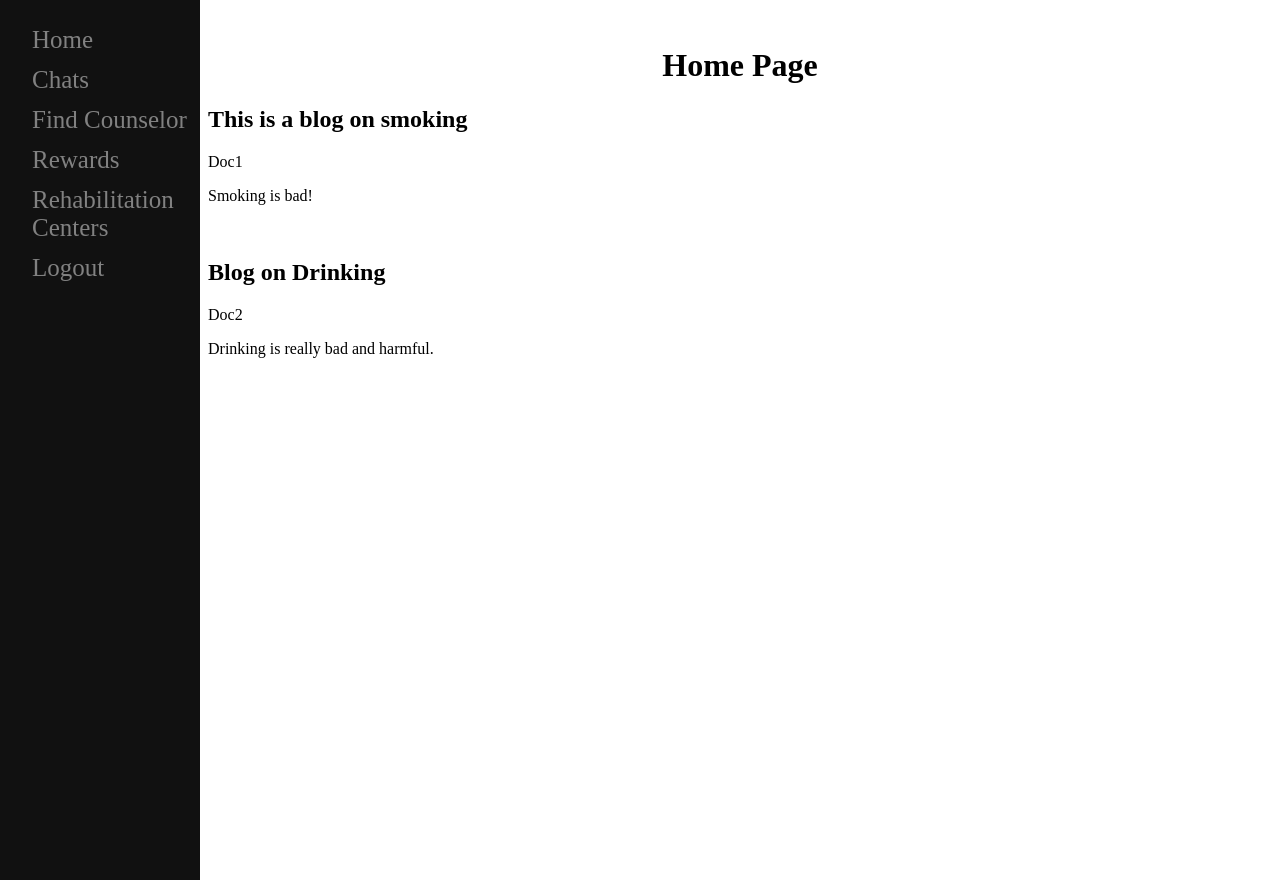
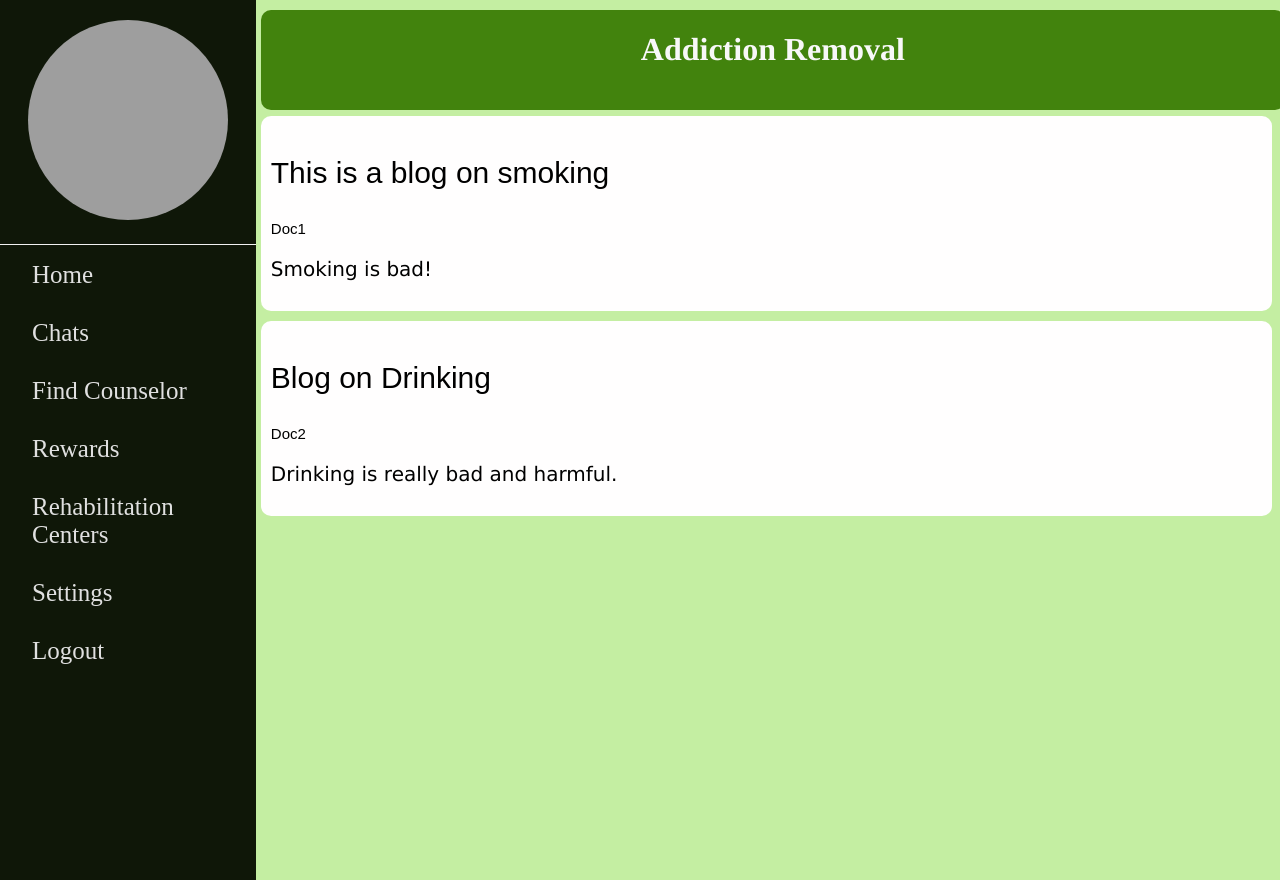
Before and after one commit to pvskand/addictionRemoval, a PHP site: page /addictionRemoval/html/index.php in a window 1280 px wide. Run offline with PHP 8.4, Linux system fonts and the light colour scheme; data comes from the database, SQL or seed files in the repository; grey boxes are pictures that could not be loaded.

Commit message:
UI changes

```diff
--- a/css/homepage.css
+++ b/css/homepage.css
@@ -1,11 +1,51 @@
+#pageTitle{
+    font-family: Times;
+    color: #F8F8F8;
+}
+
+#pageHeaderDiv{
+    background-color: #42830D;
+    position: fixed;
+    top: 10px;
+    display: table;
+    height: 100px;
+    vertical-align:middle;
+    margin-bottom: 100px;
+    width: 80%;
+    text-align: center;
+    margin-bottom: 5px;
+    border-radius: 10px;
+}
+
+#profilePhoto{
+    height: 200px;
+    width: 200px;
+    border-radius: 50%;
+}
+
+#profileDiv{
+    margin-bottom: 20px;
+    text-align: center;
+    vertical-align: middle;
+    height: auto;
+    width: auto;
+}
+
+#seperate{
+    height: 1px;
+    margin-bottom: 10px;
+    width: 100%;
+    background-color: #f1f1f1;
+}
+
 .sidenav {
     height: 100%;
-    width: 200px;
+    width: 20%;
     position: fixed;
     z-index: 1;
     top: 0;
     left: 0;
-    background-color: #111;
+    background-color: #0F1708;
     overflow-x: hidden;
     padding-top: 20px;
 }
@@ -14,19 +54,41 @@
     padding: 6px 6px 6px 32px;
     text-decoration: none;
     font-size: 25px;
-    color: #818181;
+    color: #e0e0e0;
     display: block;
 }
 
 .sidenav a:hover {
-    color: #f1f1f1;
+    color: #c4f52e;
 }
 
 .main {
-    margin-left: 200px; /* Same as the width of the sidenav */
+    margin-left: 20%; /* Same as the width of the sidenav */
 }
 
 @media screen and (max-height: 450px) {
   .sidenav {padding-top: 15px;}
   .sidenav a {font-size: 18px;}
 }
+
+.divBlog{
+    background-color: #FFFEFE;
+    padding: 10px;
+    margin-bottom: 10px;
+    border-radius: 10px;
+}
+
+.blogTitle{
+    font-size: 30px;
+    font-family: sans-serif;
+}
+
+.blogContent{
+    font-family: Verdana;
+    font-size: 20px;
+}
+
+.docNameBlog{
+    font-size: 15px;
+    font-family: Arial;
+}
--- a/css/register.css
+++ b/css/register.css
@@ -5,6 +5,7 @@
 	padding-right: 20px;
 	border-style: groove;
 	width: 50%;
+	height: 100%;
 }
 
 
--- a/html/index.php
+++ b/html/index.php
@@ -2,10 +2,10 @@
 <html>
 <head>
 	<title>HomePage</title>
-	<link rel="stylesheet" href="../css/homepage.css" />
+	 <link rel="stylesheet" type="text/css" href="../css/homepage.css">
 	<script src="../js/homepage.js"></script>
 </head>
-<body>
+<body bgcolor="#C4EEA2">
 
 <?php
 
@@ -17,16 +17,24 @@ include("../html/api.php");
 
 
 <div id="mySidenav" class="sidenav">
-  <a href="#">Home</a>
-  <a href="#">Chats</a>
-  <a href="addictions.php">Find Counselor</a>
-  <a href="#">Rewards</a>
-  <a href="#">Rehabilitation Centers</a>
-  <a href="#">Logout</a>
+  <div id="profileDiv">
+    <img src="../images/profile.png" id="profilePhoto" />
+  </div>
+  <div id="seperate"> </div>
+  <a href="#">Home</a><br>
+  <a href="#">Chats</a><br>
+  <a href="addictions.php">Find Counselor</a><br>
+  <a href="#">Rewards</a><br>
+  <a href="#">Rehabilitation Centers</a><br>
+  <a href="#">Settings</a><br>
+  <a href="#">Logout</a><br>
 </div>
 
 <div class="main">
-  <center><h1>Home Page</h1></center>
+  <div id="pageHeaderDiv">
+  <center><h1 id ="pageTitle">Addiction Removal</h1></center>
+  </div>
+  <br><br><br><br><br>
 
 <?php
 
@@ -40,14 +48,14 @@ $blogResult = $conn->query($blog);
 if ($blogResult->num_rows > 0)
 {
 	// output data of each row
-    while($row = $blogResult->fetch_assoc())
-    {
+    while($row = $blogResult->fetch_assoc()) {
 
         $email = $row["Doctor_Member_email"];
         $docName = getDocName($email, $conn);
-        echo "<h2>". $row["title"]. "</h2>";
-        echo $docName;
-        echo  "<p>".$row["message"]. "</p><br>";
+        echo '<div class="divBlog">
+        <p class ="blogTitle">'. $row["title"]. '</p> <p class="docNameBlog">'.$docName.'</p>
+        <p class="blogContent">'.$row["message"]. '</p>
+        </div>';
 
     }
 }
--- a/html/registration.php
+++ b/html/registration.php
@@ -19,7 +19,7 @@
 	<form id="form" name="form" method="post" action="reg_form.php">
 
 	<center>
-	<div align = "left" id="maindiv">
+	<div id="maindiv">
 		<center>
 			<h1> Registration </h1>
 		</center>
```
